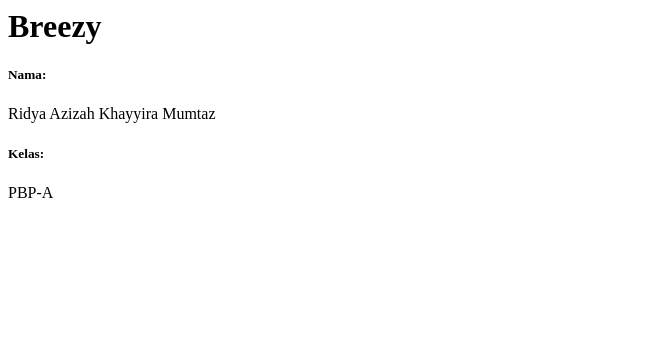
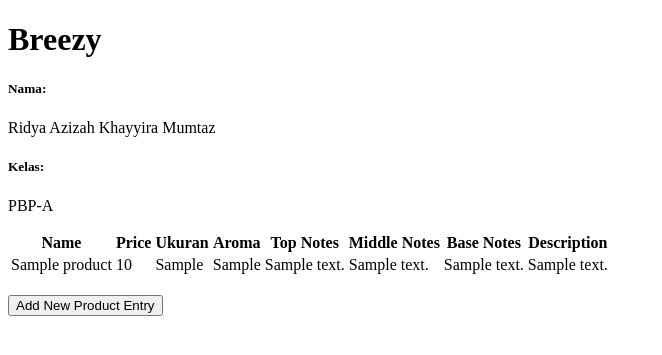
Before and after one commit to ridyaazizahkm/breezy, a Django app: page / in a window 1280 px wide. Shown: the top 355 px of the page, without its empty margins (0-662 px from the left). Run offline with Django 5.2, Linux system fonts and the light colour scheme; tables that the repository leaves empty hold one stand-in row (values such as "Sample post").

Commit message:
pengerjaan tugas 3 selesai

```diff
--- a/main/models.py
+++ b/main/models.py
@@ -1,7 +1,8 @@
+import uuid
 from django.db import models
 
 class Product(models.Model):
-    image = models.ImageField()
+    id = models.UUIDField(primary_key=True, default=uuid.uuid4, editable=False)
     name = models.CharField(max_length=255)
     price = models.IntegerField()
     description = models.TextField()
--- a/main/templates/main.html
+++ b/main/templates/main.html
@@ -1,6 +1,48 @@
+{% extends 'base.html' %}
+{% block content %}
 <h1>Breezy</h1>
 
 <h5>Nama: </h5>
 <p>{{ nama }}</p>
 <h5>Kelas: </h5>
 <p>{{ kelas }}</p>
+
+{% if not product_entries %}
+<p>Belum ada product pada breezy.</p>
+{% else %}
+<table>
+  <tr>
+    <th>Name</th>
+    <th>Price</th>
+    <th>Ukuran</th>
+    <th>Aroma</th>
+    <th>Top Notes</th>
+    <th>Middle Notes</th>
+    <th>Base Notes</th>
+    <th>Description</th>
+  </tr>
+
+  {% comment %} Berikut cara memperlihatkan data product di bawah baris ini
+  {% endcomment %}
+  {% for product_entry in product_entries %}
+  <tr>
+    <td>{{product_entry.name}}</td>
+    <td>{{product_entry.price}}</td>
+    <td>{{product_entry.ukuran}}</td>
+    <td>{{product_entry.aroma}}</td>
+    <td>{{product_entry.top_notes}}</td>
+    <td>{{product_entry.middle_notes}}</td>
+    <td>{{product_entry.base_notes}}</td>
+    <td>{{product_entry.description}}</td>
+  </tr>
+  {% endfor %}
+</table>
+{% endif %}
+
+<br />
+
+<a href="{% url 'main:create_product_entry' %}">
+  <button>Add New Product Entry</button>
+</a>
+
+{% endblock content %}
--- a/main/urls.py
+++ b/main/urls.py
@@ -1,8 +1,14 @@
 from django.urls import path
-from main.views import show_main
+from main.views import show_main, create_product_entry, show_xml, show_json, show_xml_by_id, show_json_by_id
+
 
 app_name = 'main'
 
 urlpatterns = [
     path('', show_main, name='show_main'),
+    path('create-product-entry', create_product_entry, name='create_product_entry'),
+    path('xml/', show_xml, name='show_xml'), # Kembalikan data dalam bentuk XML
+    path('json/', show_json, name='show_json'), # Kembalikan data dalam bentuk JSON
+    path('xml/<str:id>/', show_xml_by_id, name='show_xml_by_id'), # Kembalikan dalam bentuk XML berdasarkan ID
+    path('json/<str:id>/', show_json_by_id, name='show_json_by_id'), # Kembalikan dalam bentuk JSON berdasarkan ID
 ]
--- a/main/views.py
+++ b/main/views.py
@@ -1,9 +1,46 @@
-from django.shortcuts import render
+from django.http import HttpResponse
+from django.core import serializers
+from django.shortcuts import render, redirect
+from main.forms import ProductForm
+from main.models import Product
 
 def show_main(request):
+    product_entries = Product.objects.all()
+
     context = {
         'nama' : 'Ridya Azizah Khayyira Mumtaz',
         'kelas' : 'PBP-A',
+        'product_entries' : product_entries
     }
 
     return render(request, "main.html", context)
+
+def create_product_entry(request):
+    form = ProductForm(request.POST or None)
+
+    if form.is_valid() and request.method == "POST":
+        form.save()
+        return redirect('main:show_main')
+
+    context = {'form': form}
+    return render(request, "create_product_entry.html", context)
+
+# Fungsi untuk kembalikan data dalam bentuk XML
+def show_xml(request):
+    data = Product.objects.all()
+    return HttpResponse(serializers.serialize("xml", data), content_type="application/xml")
+
+# Fungsi untuk kembalikan data dalam bentuk JSON
+def show_json(request):
+    data = Product.objects.all()
+    return HttpResponse(serializers.serialize("json", data), content_type="application/json")
+
+ # Fungsi untuk mengembalikan data berdasarkan ID dalam bentuk XML
+def show_xml_by_id(request, id):
+    data = Product.objects.filter(pk=id)
+    return HttpResponse(serializers.serialize("xml", data), content_type="application/xml")
+
+# Fungsi untuk mengembalikan data berdasarkan ID dalam bentuk JSON
+def show_json_by_id(request, id):
+    data = Product.objects.filter(pk=id)
+    return HttpResponse(serializers.serialize("json", data), content_type="application/json")
--- /dev/null
+++ b/templates/base.html
@@ -0,0 +1,13 @@
+{% load static %}
+<!DOCTYPE html>
+<html lang="en">
+  <head>
+    <meta charset="UTF-8" />
+    <meta name="viewport" content="width=device-width, initial-scale=1.0" />
+    {% block meta %} {% endblock meta %}
+  </head>
+
+  <body>
+    {% block content %} {% endblock content %}
+  </body>
+</html>
```
Also changed, not shown: breezy/settings.py (+7 -1 lines), main/forms.py (added, +7 -0 lines), main/templates/create_product_entry.html (added, +18 -0 lines), main/migrations/0002_product_delete_moodentry.py (added), main/migrations/0003_alter_product_image.py (added), main/migrations/0004_remove_product_image.py (added).
